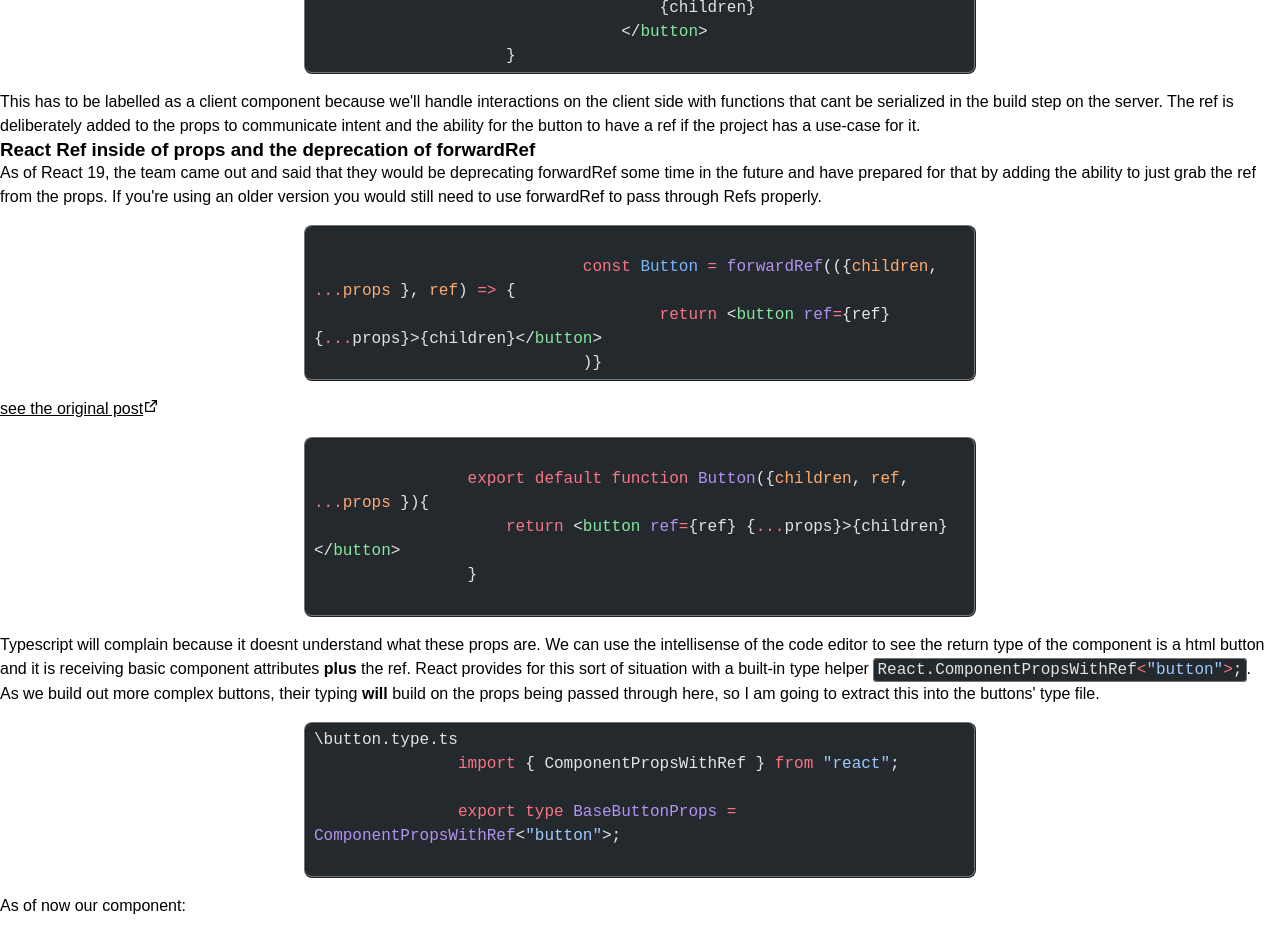
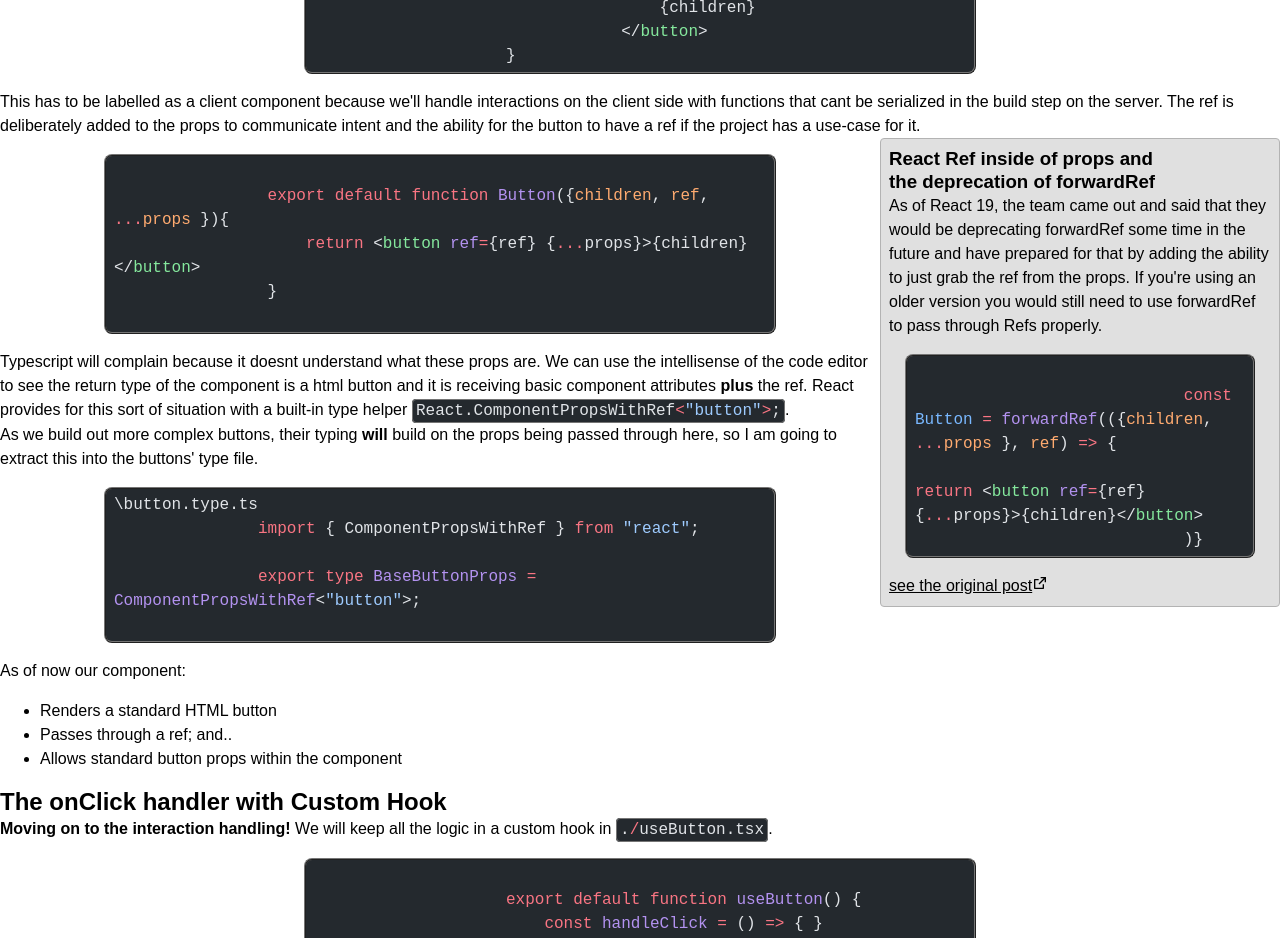
Before and after one commit to codercarl1243/react_components_system, a Next.js app: page /blog/design-system/buttons/base in a window 1280 px wide. Shown: the part 1000-1938 px from the top of the page. Built offline with nearby package versions, Linux system fonts and the light colour scheme.

Commit message:
ADD postnote styling and establish breakpoints

```diff
--- a/app/styles/components/posts.css
+++ b/app/styles/components/posts.css
@@ -0,0 +1,18 @@
+.post-note {
+    --border: 1px ridge var(--color-neutral-300);
+    background-color: var(--color-neutral-200);
+    padding: 0.5em 0.5em;
+    margin-inline: auto;
+    border-top: var(--border);
+    border-bottom: var(--border);
+}
+
+@media screen and (min-width: 48rem) {
+    .post-note {
+        float: right;
+        width: 25rem;
+        border-radius: 0.25em;
+        border: var(--border);
+
+    }
+}
--- /dev/null
+++ b/app/styles/tokens/breakpoints.css
@@ -0,0 +1,9 @@
+@layer tokens {
+    :root {
+    --bp-xs: 20rem;  /* 320px */
+    --bp-sm: 35rem;  /* 560px */
+    --bp-md: 48rem;  /* 768px */
+    --bp-lg: 75rem;  /* 1200px */
+    --bp-xl: 90rem;  /* 1440px */
+    }
+}
--- a/app/styles/tokens/index.css
+++ b/app/styles/tokens/index.css
@@ -1 +1,2 @@
-@import './colors.css'
+@import './colors.css';
+@import './breakpoints.css';
```
